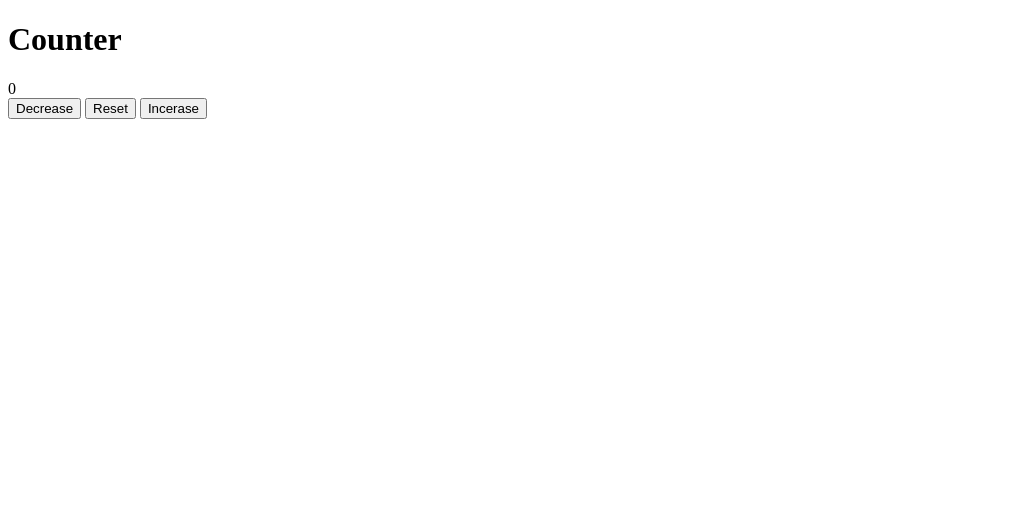
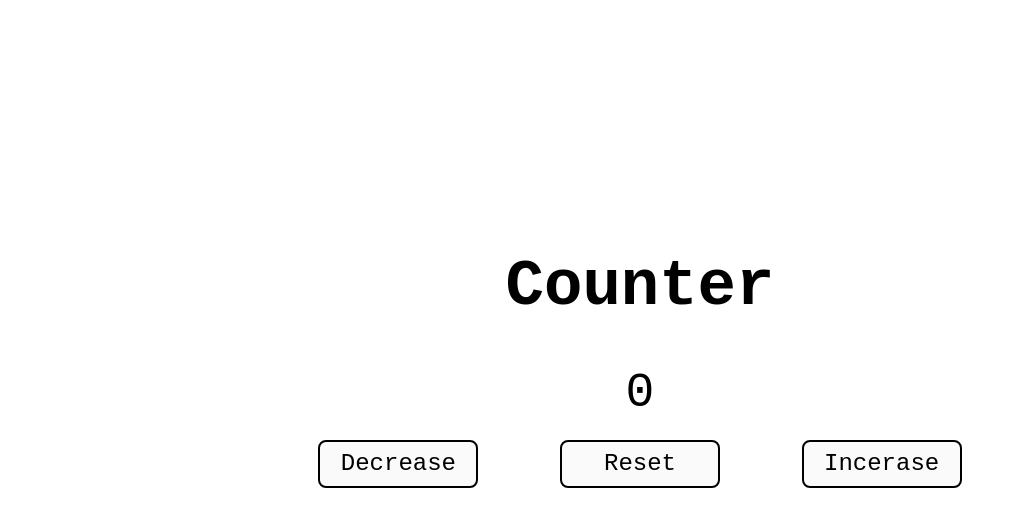
Before and after one commit to TKEYES00/counter, a plain HTML site: page index.html in a window 1280 px wide. Shown: the whole page, without its empty margins (0-1017 px from the left). Drawn offline with Linux system fonts and the light colour scheme.

Commit message:
Style added

```diff
--- a/index.html
+++ b/index.html
@@ -12,7 +12,7 @@
         <div class="container">
             <h1> Counter</h1>
             <span id="value">0</span>
-            <div calss="button-container">
+            <div class="button-container">
                 <button class="btn decrease">Decrease</button>
                 <button class="btn reset">Reset</button>
                 <button class="btn increase">Incerase</button>
--- a/main.js
+++ b/main.js
@@ -16,5 +16,14 @@ btns.forEach(function (btn) {
            count++;
        }
        value.textContent = count;
+       if(value.textContent < 0){
+           value.style.color = "red";
+       }
+       if (value.textContent > 0){
+           value.style.color = 'green';
+       }
+       if (value.textContent == 0){
+        value.style.color = '#222';
+    }
    })
 });
--- a/style.css
+++ b/style.css
@@ -0,0 +1,35 @@
+*{
+    font-family:'Courier New', Courier, monospace;
+}
+
+.btn {
+    width: 160px;
+    height: 48px;
+    margin: 20px 36px;
+    border: 2px solid black;
+    border-radius: 8px;
+    background-color:rgb(250, 250, 250);
+    font-size: 24px;
+    font-weight: 400;
+}
+main{
+    display: flex;
+    align-items: center;
+    justify-content: center;
+    height: 700px;
+}
+
+.container{
+    margin: 0 auto;
+}
+
+h1{
+    text-align: center;
+    font-size: 64px
+}
+
+span{
+    font-size: 48px;
+    display: table;
+    margin: 0 auto;
+}
```
